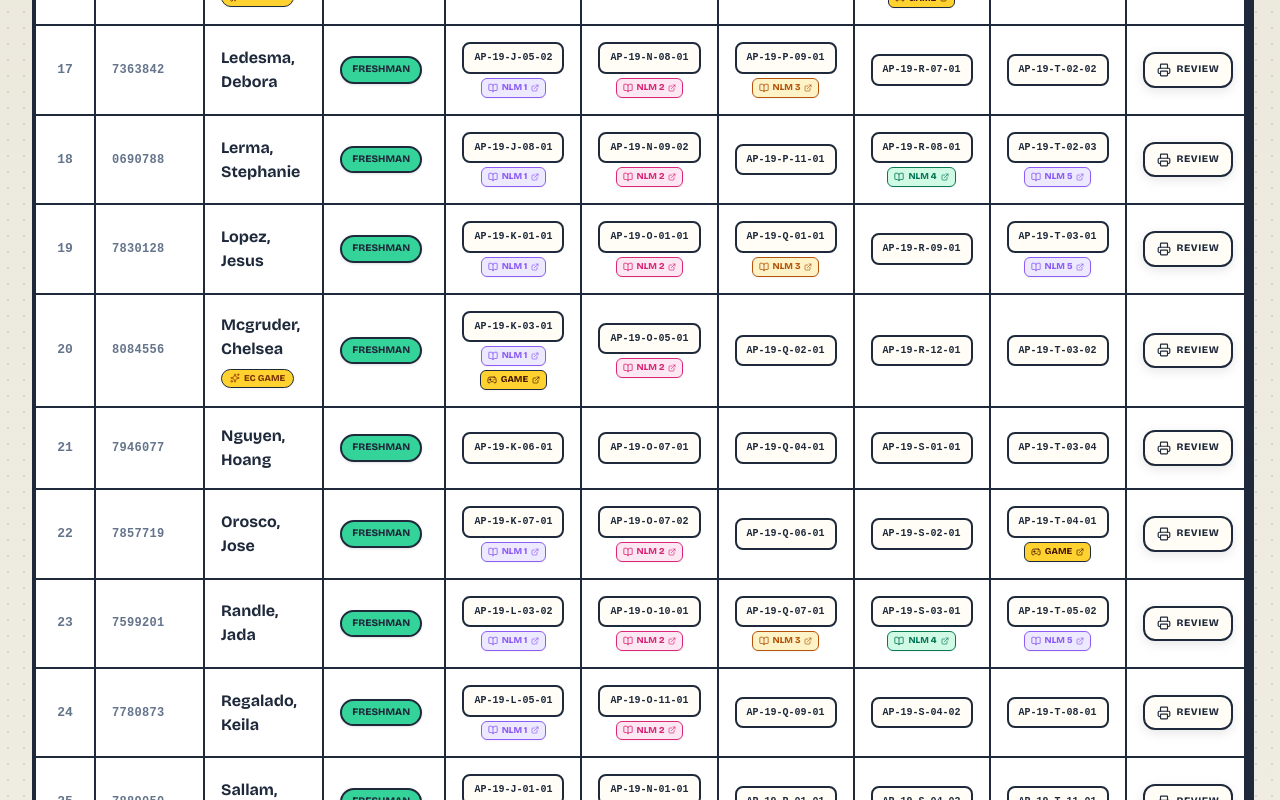
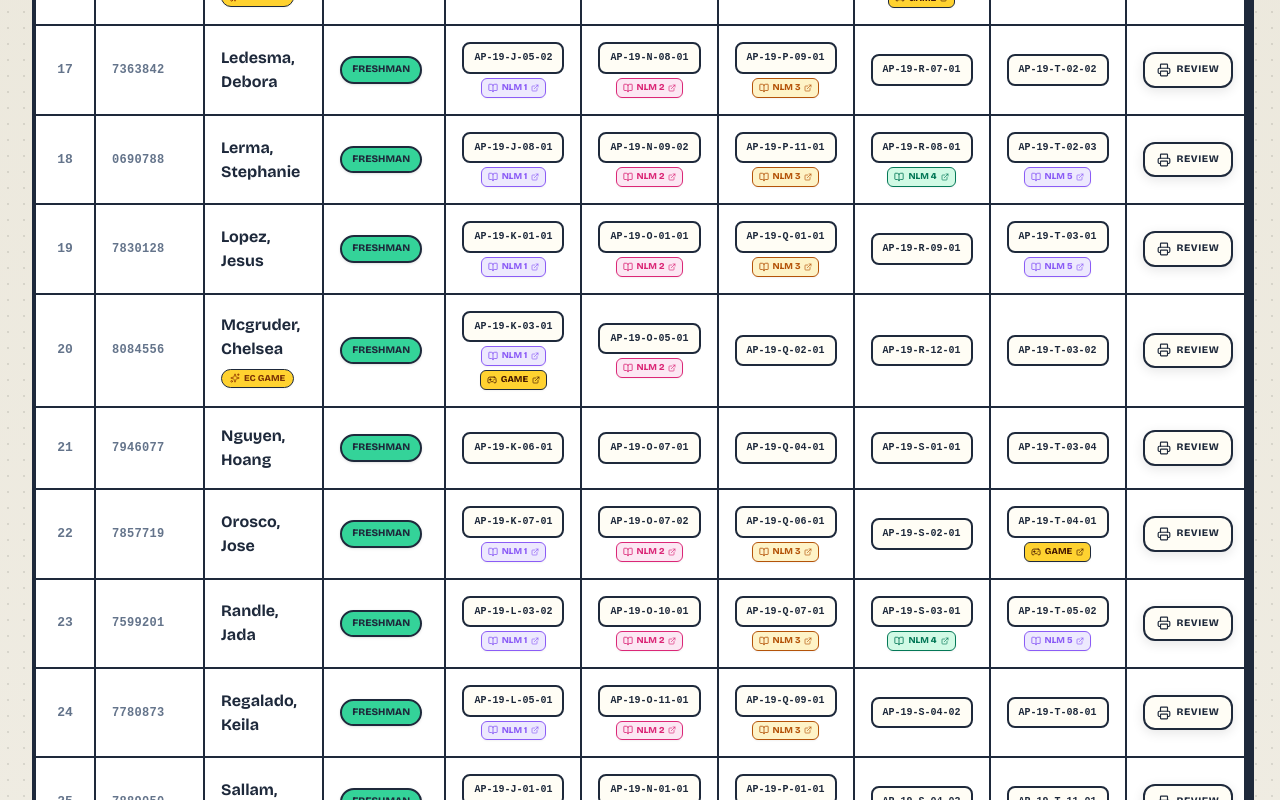
Before and after one commit to victogarcia4/ap2-notebook-lm-fall2026, a React (Vite) app: page / in a window 1280 px wide. Shown: the part 4460-5260 px from the top of the page. Built offline with nearby package versions, Linux system fonts and the light colour scheme; a web font is replaced by a local one.

Commit message:
feat: add student exam 3 notebooks
Register new NotebookLM entries for exam 3 and update student data with relevant links and topic descriptions.

```diff
--- a/data/notebooks.json
+++ b/data/notebooks.json
@@ -603,5 +603,93 @@
     "topic": "Fluid/Acid-Base — Arterial Blood Gas Diagnosis & Compensation (AP-19-S-05-01)",
     "description": "Diagnose arterial blood gas values to identify respiratory acidosis/alkalosis with metabolic compensation.",
     "createdAt": "2026-10-24"
+  },
+  {
+    "id": "notebook-clark-tiya-exam3",
+    "title": "Gastric & Duodenal Neural & Hormonal Control NotebookLM (AP-19-P-11-01)",
+    "url": "https://notebook.google.com/notebook/e7e3dd35-2e24-4016-9f23-1267c3ef89ae",
+    "author": "Clark, Tiya",
+    "role": "student",
+    "examId": "exam3",
+    "topic": "Digestive — Gastric & Duodenal Control Phases (AP-19-P-11-01)",
+    "description": "Explain neural (myenteric) and hormonal (gastrin, CCK, secretin) phases of gastric and duodenal control.",
+    "createdAt": "2026-10-25"
+  },
+  {
+    "id": "notebook-dacus-lynli-exam3",
+    "title": "GI Tract Organs & Primary Digestive Processes NotebookLM (AP-19-P-01-01)",
+    "url": "https://notebook.google.com/notebook/132fd5cc-3362-4594-b852-d9f319e1815e",
+    "author": "Dacus, Lynli",
+    "role": "student",
+    "examId": "exam3",
+    "topic": "Digestive — GI Tract Organs & Primary Processes (AP-19-P-01-01)",
+    "description": "List organs of the gastrointestinal tract and define ingestion, propulsion, mechanical digestion.",
+    "createdAt": "2026-10-25"
+  },
+  {
+    "id": "notebook-escamilla-desteny-exam3",
+    "title": "Thermoregulation & Hypothalamic Feedback NotebookLM (AP-19-Q-07-01)",
+    "url": "https://notebook.google.com/notebook/1789c188-eb88-4385-b978-a97081a8c86b",
+    "author": "Escamilla, Desteny",
+    "role": "student",
+    "examId": "exam3",
+    "topic": "Metabolism — Thermoregulation & Core Thermal Feedback (AP-19-Q-07-01)",
+    "description": "Describe hypothalamic set-points, shivering, vasodilation, and core thermal feedback.",
+    "createdAt": "2026-10-25"
+  },
+  {
+    "id": "notebook-grant-kmirrah-exam3",
+    "title": "GI Tract Histological Layers NotebookLM (AP-19-P-02-01)",
+    "url": "https://notebook.google.com/notebook/2d6e8f5b-d889-4760-9a2e-384437456f3d",
+    "author": "Grant, Kmirrah",
+    "role": "student",
+    "examId": "exam3",
+    "topic": "Digestive — Histological Layers of GI Canal (AP-19-P-02-01)",
+    "description": "Contrast the basic histological layers of the canal: mucosa, submucosa, muscularis, and serosa.",
+    "createdAt": "2026-10-25"
+  },
+  {
+    "id": "notebook-lerma-stephanie-exam3",
+    "title": "Gastric & Duodenal Neural & Hormonal Control NotebookLM (AP-19-P-11-01)",
+    "url": "https://notebook.google.com/notebook/ff36846d-afaa-42c5-bfcc-3c66bd3c3b27",
+    "author": "Lerma, Stephanie",
+    "role": "student",
+    "examId": "exam3",
+    "topic": "Digestive — Gastric & Duodenal Control Phases (AP-19-P-11-01)",
+    "description": "Explain neural (myenteric) and hormonal (gastrin, CCK, secretin) phases of gastric and duodenal control.",
+    "createdAt": "2026-10-25"
+  },
+  {
+    "id": "notebook-orosco-jose-exam3",
+    "title": "Absorptive vs. Post-Absorptive Hormone Dynamics NotebookLM (AP-19-Q-06-01)",
+    "url": "https://notebook.google.com/notebook/77107667-6acc-4279-b101-bf3abc6ad3e3",
+    "author": "Orosco, Jose",
+    "role": "student",
+    "examId": "exam3",
+    "topic": "Metabolism — Absorptive vs. Post-Absorptive States (AP-19-Q-06-01)",
+    "description": "Contrast systemic hormone distributions during absorptive (insulin) vs post-absorptive (glucagon) states.",
+    "createdAt": "2026-10-25"
+  },
+  {
+    "id": "notebook-regalado-keila-exam3",
+    "title": "Nutritional Requirements, Vitamins & Minerals NotebookLM (AP-19-Q-09-01)",
+    "url": "https://notebook.google.com/notebook/d13817f2-e907-4b63-8a94-b07ff0667075",
+    "author": "Regalado, Keila",
+    "role": "student",
+    "examId": "exam3",
+    "topic": "Metabolism — Essential Vitamins & Minerals (AP-19-Q-09-01)",
+    "description": "Summarize nutritional requirements, classifications, and systemic functions of essential vitamins & minerals.",
+    "createdAt": "2026-10-25"
+  },
+  {
+    "id": "notebook-sallam-noor-exam3",
+    "title": "GI Tract Organs & Primary Digestive Processes NotebookLM (AP-19-P-01-01)",
+    "url": "https://notebook.google.com/notebook/aabcc280-056f-47ac-b1db-c7c9a0d59458?authuser=1",
+    "author": "Sallam, Noor",
+    "role": "student",
+    "examId": "exam3",
+    "topic": "Digestive — GI Tract Organs & Primary Processes (AP-19-P-01-01)",
+    "description": "List organs of the gastrointestinal tract and define ingestion, propulsion, mechanical digestion.",
+    "createdAt": "2026-10-25"
   }
 ]
--- a/src/data/students.ts
+++ b/src/data/students.ts
@@ -62,9 +62,16 @@ export const defaultStudents: Student[] = [
       topic: "Immunity",
       desc: "Contrast structures, classes (IgG, IgM, IgA, IgE, IgD) and neutralization mechanisms of antibodies."
     },
+    exam3: {
+      id: "AP-19-P-11-01",
+      chap: "17",
+      topic: "Digestive",
+      desc: "Explain neural (myenteric) and hormonal (gastrin, CCK, secretin) phases of gastric and duodenal control."
+    },
     notebookLinks: {
       exam1: "https://notebook.google.com/notebook/c39b2e9f-76b4-4c46-a328-3ef1987cb3c9",
-      exam2: "https://notebook.google.com/notebook/bc7b3f19-eabe-42ef-a10e-ac9028780fb9"
+      exam2: "https://notebook.google.com/notebook/bc7b3f19-eabe-42ef-a10e-ac9028780fb9",
+      exam3: "https://notebook.google.com/notebook/e7e3dd35-2e24-4016-9f23-1267c3ef89ae"
     }
   },
   { id: "0609900", name: "Cooper, Kendra", gradeBasis: "Graded", units: "4.00", plan: "Associate Degree - Associate of Science (AS)", level: "Freshman" },
@@ -87,6 +94,12 @@ export const defaultStudents: Student[] = [
       topic: "Lymphatic",
       desc: "Describe the structural outline, drainage, and volume-clearing role of the lymphatic system."
     },
+    exam3: {
+      id: "AP-19-P-01-01",
+      chap: "17",
+      topic: "Digestive",
+      desc: "List organs of the gastrointestinal tract and define ingestion, propulsion, mechanical digestion."
+    },
     exam4: {
       id: "AP-19-R-01-01",
       chap: "21",
@@ -96,6 +109,7 @@ export const defaultStudents: Student[] = [
     notebookLinks: {
       exam1: "https://notebook.google.com/notebook/632a7938-db20-4217-a082-11d9cf7bff0e",
       exam2: "https://notebook.google.com/notebook/ac30b921-cec4-4e6f-b08c-c69ef039cfa6",
+      exam3: "https://notebook.google.com/notebook/132fd5cc-3362-4594-b852-d9f319e1815e",
       exam4: "https://notebook.google.com/notebook/55d5a9c1-a687-4529-a8c0-ba4396985f76"
     }
   },
@@ -120,9 +134,16 @@ export const defaultStudents: Student[] = [
       topic: "Respiratory",
       desc: "Describe carbaminohemoglobin and bicarbonate buffer mechanisms transporting CO2 in plasma."
     },
+    exam3: {
+      id: "AP-19-Q-07-01",
+      chap: "18",
+      topic: "Metabolism",
+      desc: "Describe hypothalamic set-points, shivering, vasodilation, and core thermal feedback."
+    },
     notebookLinks: {
       exam1: "https://notebook.google.com/notebook/93f3d840-015f-43a0-b874-903f109e95d8",
-      exam2: "https://notebook.google.com/notebook/45cb6425-2192-4761-9707-1b846e0386d4"
+      exam2: "https://notebook.google.com/notebook/45cb6425-2192-4761-9707-1b846e0386d4",
+      exam3: "https://notebook.google.com/notebook/1789c188-eb88-4385-b978-a97081a8c86b"
     }
   },
   { id: "7768690", name: "Flores, Jaqueline", gradeBasis: "Graded", units: "4.00", plan: "Associate Degree - Associate of Science (AS)", level: "Freshman" },
@@ -177,6 +198,12 @@ export const defaultStudents: Student[] = [
       topic: "Lymphatic",
       desc: "Summarize anatomy and lymphoid roles of lymph nodes, spleen, red bone marrow, and thymus."
     },
+    exam3: {
+      id: "AP-19-P-02-01",
+      chap: "17",
+      topic: "Digestive",
+      desc: "Contrast the basic histological layers of the canal: mucosa, submucosa, muscularis, and serosa."
+    },
     exam4: {
       id: "AP-19-R-01-01",
       chap: "21",
@@ -185,6 +212,7 @@ export const defaultStudents: Student[] = [
     },
     notebookLinks: {
       exam2: "https://notebook.google.com/notebook/0aa6a93a-b4b7-460e-b3ed-5ef869c738ca",
+      exam3: "https://notebook.google.com/notebook/2d6e8f5b-d889-4760-9a2e-384437456f3d",
       exam4: "https://notebook.google.com/notebook/0ee91433-ec56-47d5-8950-3c0906bf447a"
     }
   },
@@ -266,6 +294,12 @@ export const defaultStudents: Student[] = [
       topic: "Immunity",
       desc: "Contrast structures, classes (IgG, IgM, IgA, IgE, IgD) and neutralization mechanisms of antibodies."
     },
+    exam3: {
+      id: "AP-19-P-11-01",
+      chap: "17",
+      topic: "Digestive",
+      desc: "Explain neural (myenteric) and hormonal (gastrin, CCK, secretin) phases of gastric and duodenal control."
+    },
     exam4: {
       id: "AP-19-R-08-01",
       chap: "21",
@@ -281,6 +315,7 @@ export const defaultStudents: Student[] = [
     notebookLinks: {
       exam1: "https://notebook.google.com/notebook/c999ebfa-bc9c-420e-852d-dfde51380367",
       exam2: "https://notebook.google.com/notebook/9d877068-5ab1-41bc-a753-d8d15f631031",
+      exam3: "https://notebook.google.com/notebook/ff36846d-afaa-42c5-bfcc-3c66bd3c3b27",
       exam4: "https://notebook.google.com/notebook/d8ae9ef6-bc6f-462f-96f1-04be0a71f933",
       exam5: "https://notebook.google.com/notebook/9257fd9e-d0f6-48e1-8929-91b4e3366888"
     }
@@ -355,9 +390,16 @@ export const defaultStudents: Student[] = [
       topic: "Respiratory",
       desc: "Explain physical pressure differentials and muscle activations for quiet vs forced inspiration."
     },
+    exam3: {
+      id: "AP-19-Q-06-01",
+      chap: "18",
+      topic: "Metabolism",
+      desc: "Contrast systemic hormone distributions during absorptive (insulin) vs post-absorptive (glucagon) states."
+    },
     notebookLinks: {
       exam1: "https://notebook.google.com/notebook/5d0c22fa-3985-4a8c-8e7c-ac74656ddfab",
-      exam2: "https://notebook.google.com/notebook/018357de-acdd-4f99-94e4-62504bb5803f"
+      exam2: "https://notebook.google.com/notebook/018357de-acdd-4f99-94e4-62504bb5803f",
+      exam3: "https://notebook.google.com/notebook/77107667-6acc-4279-b101-bf3abc6ad3e3"
     },
     gameLinks: {
       exam5: {
@@ -418,9 +460,28 @@ export const defaultStudents: Student[] = [
     units: "4.00",
     plan: "Associate Degree - Associate of Science (AS)",
     level: "Freshman",
+    exam1: {
+      id: "AP-19-L-05-01",
+      chap: "15",
+      topic: "Cardio: Heart",
+      desc: "Identify components of the intrinsic cardiac conduction system and relate them to pacemaking."
+    },
+    exam2: {
+      id: "AP-19-O-11-01",
+      chap: "19",
+      topic: "Respiratory",
+      desc: "Examine central/peripheral chemoreceptor controls regulating rate & depth of alveolar ventilation."
+    },
+    exam3: {
+      id: "AP-19-Q-09-01",
+      chap: "18",
+      topic: "Metabolism",
+      desc: "Summarize nutritional requirements, classifications, and systemic functions of essential vitamins & minerals."
+    },
     notebookLinks: {
       exam1: "https://notebook.google.com/notebook/9df95331-507a-4314-a0c3-a3c7ba62eeca",
-      exam2: "https://notebook.google.com/notebook/ad80631f-7314-4927-aeef-400bcf429847"
+      exam2: "https://notebook.google.com/notebook/ad80631f-7314-4927-aeef-400bcf429847",
+      exam3: "https://notebook.google.com/notebook/d13817f2-e907-4b63-8a94-b07ff0667075"
     }
   },
   {
@@ -442,9 +503,16 @@ export const defaultStudents: Student[] = [
       topic: "Lymphatic",
       desc: "Describe the structural outline, drainage, and volume-clearing role of the lymphatic system."
     },
+    exam3: {
+      id: "AP-19-P-01-01",
+      chap: "17",
+      topic: "Digestive",
+      desc: "List organs of the gastrointestinal tract and define ingestion, propulsion, mechanical digestion."
+    },
     notebookLinks: {
       exam1: "https://notebook.google.com/notebook/31d97b16-fb41-48af-91e4-102423fda3d3",
-      exam2: "https://notebook.google.com/notebook/957e458b-fde2-4b50-bc2c-f3e0901b12d0?authuser=1"
+      exam2: "https://notebook.google.com/notebook/957e458b-fde2-4b50-bc2c-f3e0901b12d0?authuser=1",
+      exam3: "https://notebook.google.com/notebook/aabcc280-056f-47ac-b1db-c7c9a0d59458?authuser=1"
     }
   },
   { id: "7917578", name: "Seda Sepulveda, Isaias", gradeBasis: "Graded", units: "4.00", plan: "Associate Degree - Associate of Science (AS)", level: "Freshman" },
```
